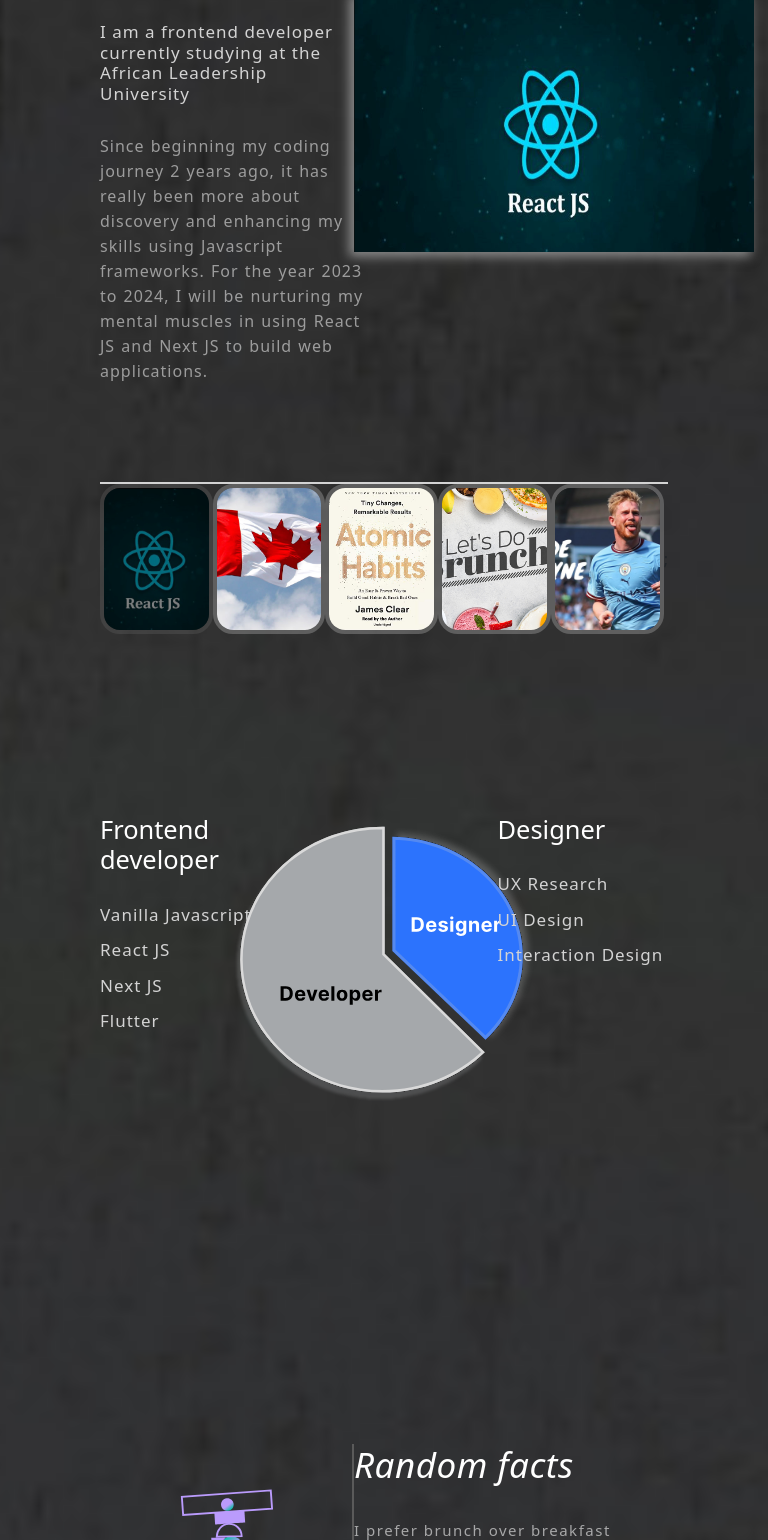
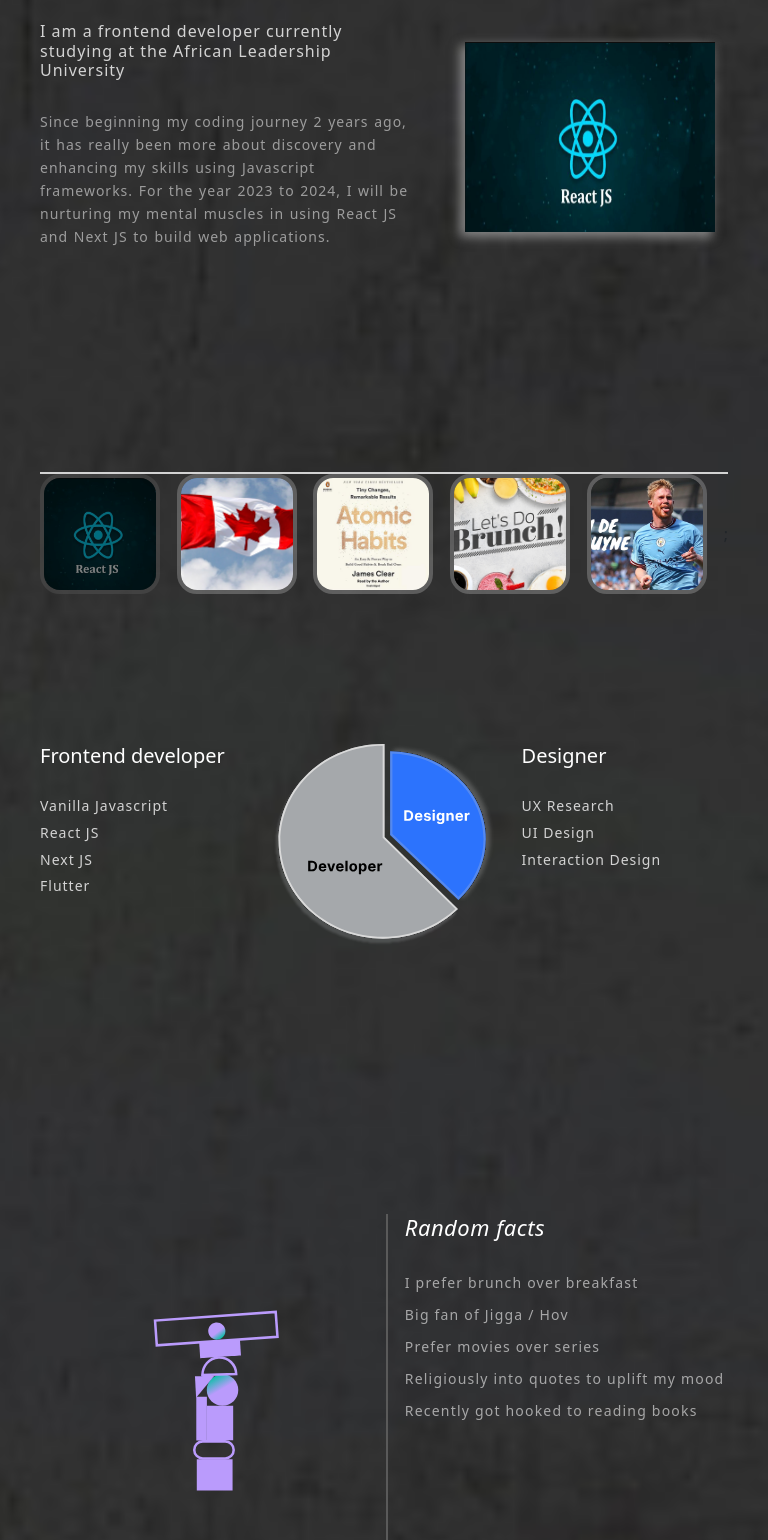
Before and after one commit to NTUTUalu/personalPortfolio, a React (Vite) app: page /about/1 in a window 768 px wide. Shown: the part 159-1699 px from the top of the page. Built offline with nearby package versions, Linux system fonts and the light colour scheme.

Commit message:
medium size screens about page

```diff
--- a/src/components/routes/about/about.jsx
+++ b/src/components/routes/about/about.jsx
@@ -52,7 +52,7 @@ function About() {
       </div>
       <section className={AboutStyles.randomFacts}>
         <div className={AboutStyles.leftAnimation}>
-          <Lottie animationData={random} />
+          <Lottie className={AboutStyles.lottie} animationData={random} />
         </div>
         <div className={AboutStyles.rightAnimation}>
           <h1>Random facts</h1>
--- a/src/components/routes/about/about.module.css
+++ b/src/components/routes/about/about.module.css
@@ -112,6 +112,7 @@
   display: flex;
   justify-content: center;
   align-items: flex-start;
+  /* background-color: aquamarine; */
 }
 .skillset {
   width: 300px;
@@ -133,19 +134,22 @@
   display: flex;
   flex-direction: row;
   justify-content: space-around;
-
+  align-items: flex-start;
   /* background-color: blue; */
   width: 100%;
-  height: auto;
+  height: 60vh;
   margin: 0px 0px 20px 0px;
 
 }
+.lottie {
+  height: 100%;
+}
+
 .leftAnimation {
     width: 50%;
-    height: 100%;
+    height: 80%;
     display: flex;
     flex-direction: column;
-    align-content: flex-start;
     /* background-color: aqua; */
     border-right: 2px solid rgb(90, 90, 90);
 
@@ -239,6 +243,98 @@
 /* Medium devices (landscape phones and small tablets) */
 @media screen and (min-width: 481px) and (max-width: 768px) {
   /* Your styles for medium devices here */
+  .wrapper {
+   display: flex;
+   margin: 40px 0px 0px 0px;
+   /* flex-direction:column-reverse;  */
+    /* background-color: #df9292; */
+
+  }
+
+  .color{
+    /* background-color: #df9292; */
+    margin: 0px 0px 40px 0px;
+    padding: 0px 40px 0px 40px;
+  }
+  .mood {
+    height: 190px;
+    width: 250px;
+    margin-top: 90px;
+
+  }
+
+  .left h5{
+    width: 80%;
+    font-size: 16px;
+
+  }
+
+  .left p {
+    width: 90%;
+    line-height: 23px;
+    font-size: 14px;
+
+  }
+
+  /*? skills section */
+
+  .skills {
+    display: flex;
+    margin: 150px 0px 150px 0px;
+    width: 100%;
+    height: 40vh;
+    /* background-color: #642020; */
+  }
+
+  .skills h3{
+    font-size: 20px;
+  }
+
+  .skills h5{
+    font-size: 14px;
+    margin-bottom: 10px;
+  }
+
+  .skillset {
+    width: 80%;
+    height:fit-content;
+    /* background-color: blue; */
+
+
+  }
+  /*? random facts section */
+
+  .leftAnimation {
+
+    height: 70%;
+}
+
+
+.rightAnimation h1{
+  font-size: 22px;
+
+}
+.rightAnimation {
+  margin-left: 10px;
+}
+
+.rightAnimation h5{
+
+    letter-spacing: 1.2px;
+    margin-bottom: 15px;
+    font-size: 14px;
+}
+
+  /* books section */
+  .books {
+    height:90%;
+    /* background-color: blue; */
+  }
+  .graph {
+    height:70vh;
+    /* background-color: green; */
+  }
+
 }
 
 /* Large devices (tablets and large phones) */
--- a/src/components/routes/navslider/navSlider.module.css
+++ b/src/components/routes/navslider/navSlider.module.css
@@ -6,7 +6,6 @@
     width: 100%;
     margin-top: 50px;
     /* background-color: aqua; */
-
 
 }
 .sliderRow{
@@ -17,6 +16,7 @@
     align-items: center;
     border-top: 2px solid lightgray;
     /* background-color: aliceblue; */
+
 }
 
 .navImages {
@@ -51,6 +51,25 @@
 /* Medium devices (landscape phones and small tablets) */
 @media screen and (min-width: 481px) and (max-width: 768px) {
     /* Your styles for medium devices here */
+    .slider{
+        /* background-color: aqua; */
+        margin-top: 40px;
+
+    }
+    .sliderRow{
+        /* background-color: aqua; */
+        justify-content:space-between ;
+        padding: 0px;
+        margin: 0px;
+
+    }
+
+    .navImages {
+        width: 120px;
+        height: 120px;
+
+
+    }
 }
 
 /* Large devices (tablets and large phones) */
```
